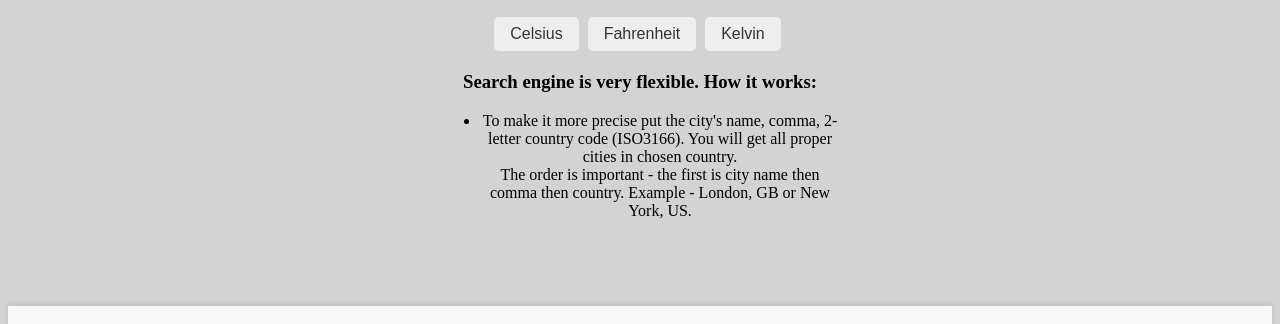
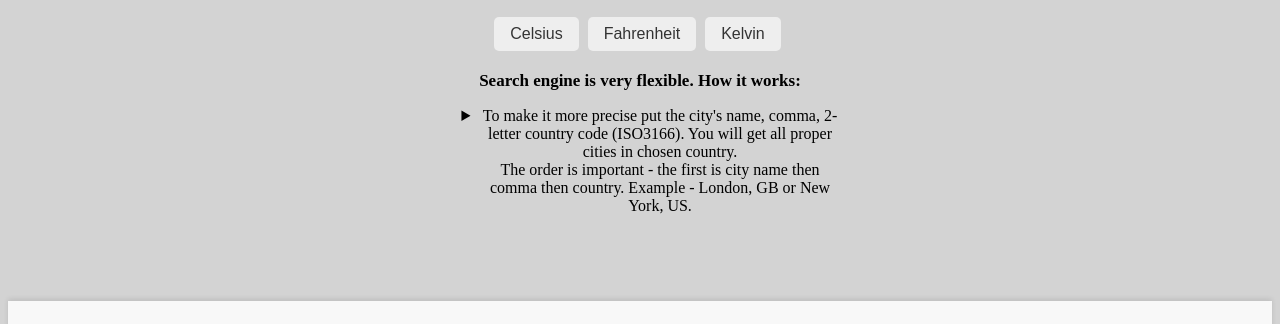
Before and after one commit to Hawsome/weather-app, a plain HTML site: page index.html in a window 1280 px wide. Shown: the part 136-460 px from the top of the page. Drawn offline with Linux system fonts and the light colour scheme.

Commit message:
Addition of h3 styles

```diff
--- a/style.css
+++ b/style.css
@@ -148,6 +148,21 @@ button[type="submit"]:hover {
   margin-bottom: 10px;
 }
 
+h3 {
+  font-size: 17px;
+  font-weight: bold;
+  margin-bottom: 10px;
+}
+
+ul {
+  list-style-type: disclosure-closed;
+}
+
+li {
+  font-size: 16px;
+  margin-bottom: 5px;
+}
+
 footer {
   background-color: #f8f8f8;
   color: #888;
```
